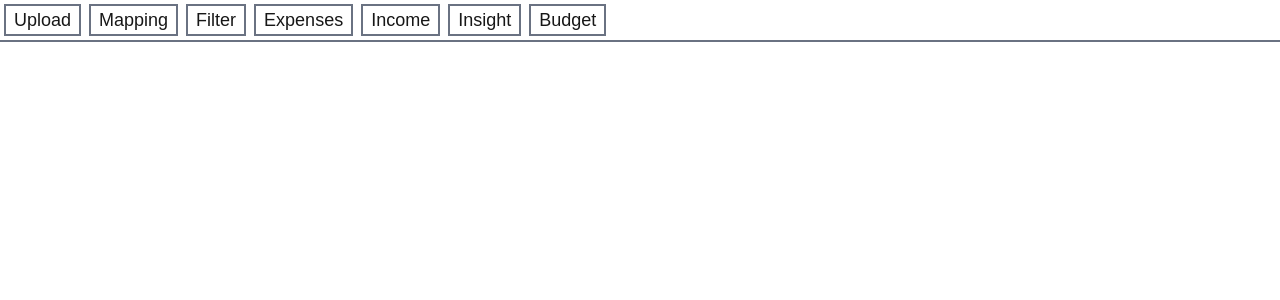
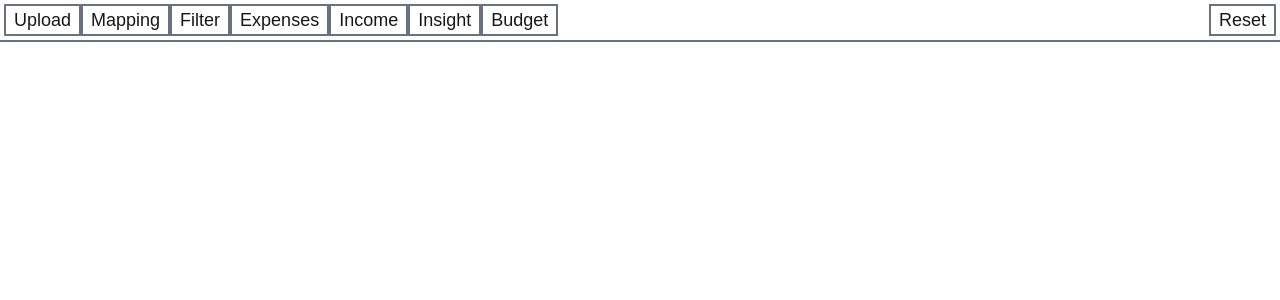
Before and after one commit to r59q/csvbudget, a Next.js app: page /budget in a window 1280 px wide. Shown: the top 300 px of the page. Built offline with nearby package versions, Linux system fonts and the light colour scheme.

Commit message:
Add reset button

```diff
--- a/src/app/layout.tsx
+++ b/src/app/layout.tsx
@@ -27,14 +27,20 @@ export default function RootLayout({
         <html lang="en">
         <body className={`${geistSans.variable} ${geistMono.variable} antialiased`}>
 
-        <div className={"border-solid border-b-2 border-gray-500 p-1 flex flex-row gap-2 gap-2"}>
+        <div className={"border-solid border-b-2 border-gray-500 p-1 flex flex-row justify-between gap-2 gap-2"}>
+            <div className={"flex flex-grow"}>
                 <Link className={"text-lg border-solid border-gray-500 border-2 px-2"} href={"/upload"}>Upload</Link>
                 <Link className={"text-lg border-solid border-gray-500 border-2 px-2"} href={"/mapping"}>Mapping</Link>
                 <Link className={"text-lg border-solid border-gray-500 border-2 px-2"} href={"/filter"}>Filter</Link>
-            <Link className={"text-lg border-solid border-gray-500 border-2 px-2"} href={"/expenses"}>Expenses</Link>
+                <Link className={"text-lg border-solid border-gray-500 border-2 px-2"}
+                      href={"/expenses"}>Expenses</Link>
                 <Link className={"text-lg border-solid border-gray-500 border-2 px-2"} href={"/income"}>Income</Link>
                 <Link className={"text-lg border-solid border-gray-500 border-2 px-2"} href={"/insight"}>Insight</Link>
                 <Link className={"text-lg border-solid border-gray-500 border-2 px-2"} href={"/budget"}>Budget</Link>
+            </div>
+            <div className={"flex"}>
+                <Link className={"text-lg border-solid border-gray-500 border-2 px-2"} href={"/reset"}>Reset</Link>
+            </div>
         </div>
 
         {children}
--- /dev/null
+++ b/src/app/reset/page.tsx
@@ -0,0 +1,15 @@
+'use client';
+
+import { useEffect } from 'react';
+import { useRouter } from 'next/navigation';
+
+export default function ResetPage() {
+    const router = useRouter();
+
+    useEffect(() => {
+        localStorage.clear();
+        router.replace('/upload');
+    }, [router]);
+
+    return <div className="p-8 text-center">Resetting app...</div>;
+}
```
Lines whose indentation alone changed are shown as unchanged.
